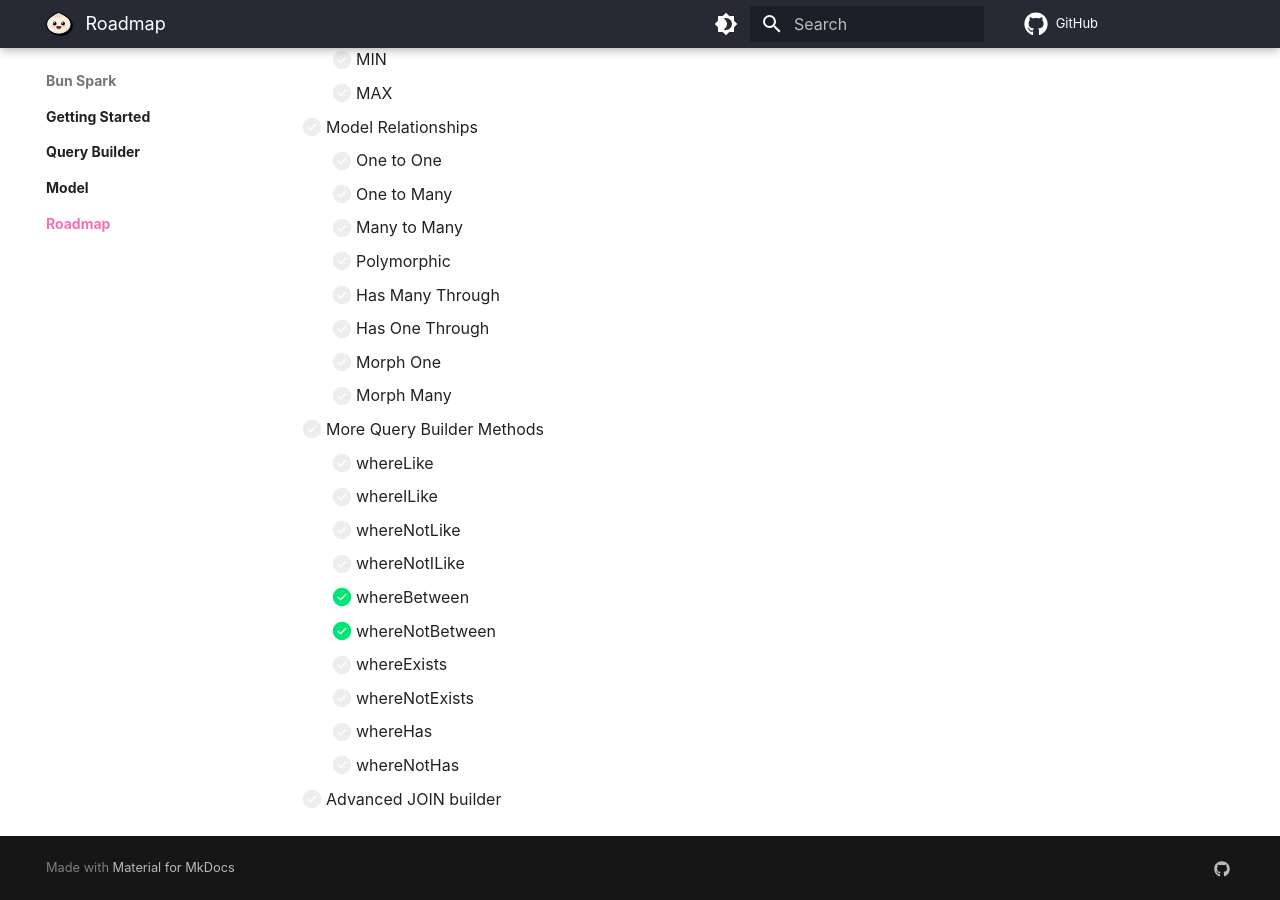
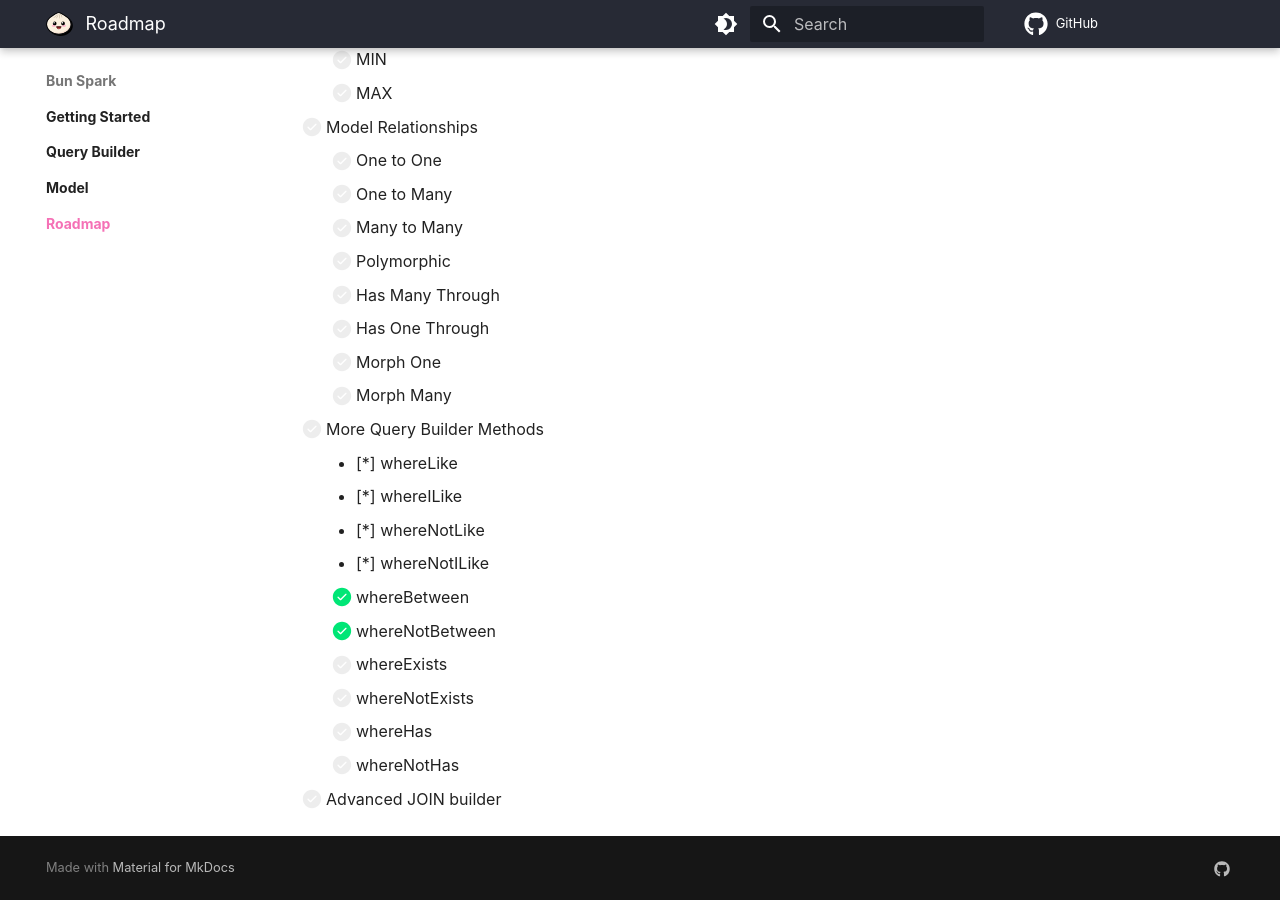
Before and after one commit to necessarylion/bun-orm, an MkDocs documentation site: the page built from docs/roadmap/index.md, in a window 1280 px wide and 900 px high, scrolled down 804 px. Built offline with MkDocs 1.6.1 and Material for MkDocs 9.7.7, drawn with Linux system fonts in a browser that asks for light colours; some web fonts are replaced; comment, search, counter and statistics services are not loaded.

Commit message:
bump v0.0.1-alpha.12

```diff
--- a/docs/roadmap/index.md
+++ b/docs/roadmap/index.md
@@ -32,10 +32,10 @@
     * [ ] Morph One
     * [ ] Morph Many
 - [ ] More Query Builder Methods
-    * [ ] whereLike
-    * [ ] whereILike
-    * [ ] whereNotLike
-    * [ ] whereNotILike
+    * [*] whereLike
+    * [*] whereILike
+    * [*] whereNotLike
+    * [*] whereNotILike
     * [x] whereBetween
     * [x] whereNotBetween
     * [ ] whereExists
--- a/package.json
+++ b/package.json
@@ -1,6 +1,6 @@
 {
   "name": "bun-spark",
-  "version": "0.0.1-alpha.11",
+  "version": "0.0.1-alpha.12",
   "description": "(Spark) A postgres query builder for Bun",
   "module": "index.ts",
   "type": "module",
```
